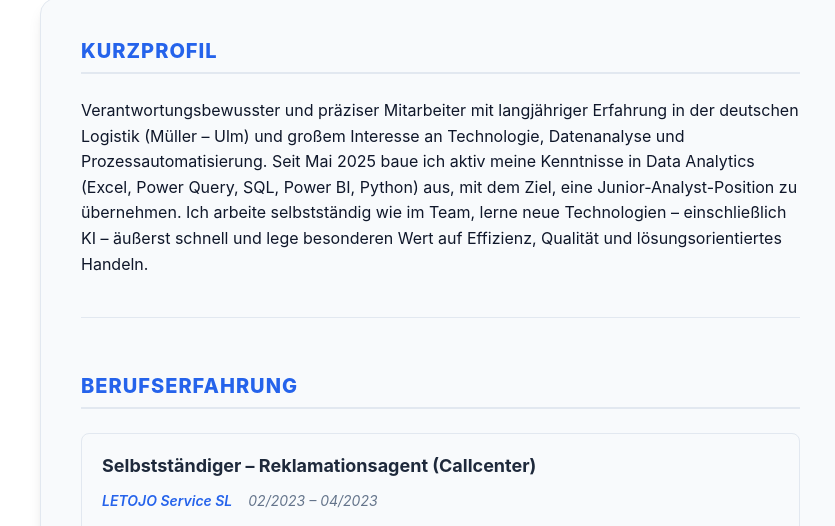
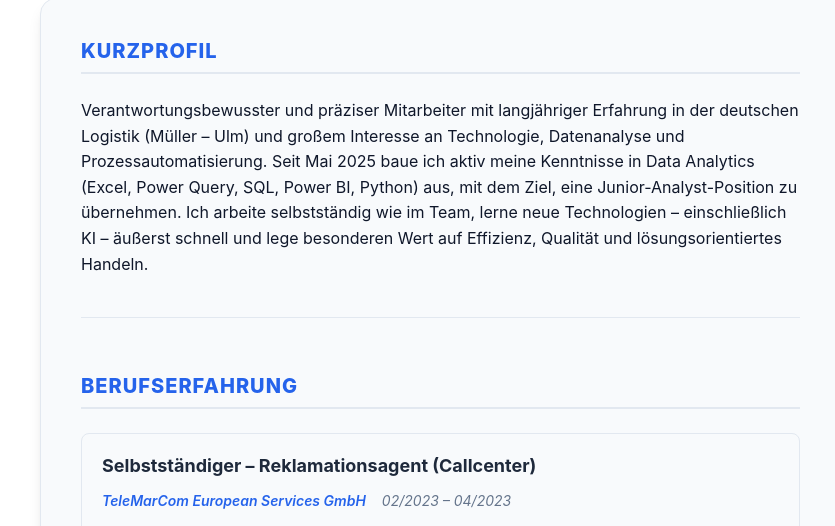
Before and after one commit to Begriper/begriper.github.io, a plain HTML site: page de/index.html in a window 1280 px wide. Shown: the part 274-800 px from the top of the page, 0-835 px from the left. Drawn offline with Linux system fonts and the light colour scheme.

Commit message:
Update index.html

```diff
--- a/de/index.html
+++ b/de/index.html
@@ -128,7 +128,7 @@
                 Selbstständiger – Reklamationsagent (Callcenter)
               </h3>
               <div class="exp-item__meta">
-                <span class="exp-item__company">LETOJO Service SL</span>
+                <span class="exp-item__company">TeleMarCom European Services GmbH</span>
                 <span class="exp-item__date">02/2023 – 04/2023</span>
               </div>
               <ul class="list">
```
